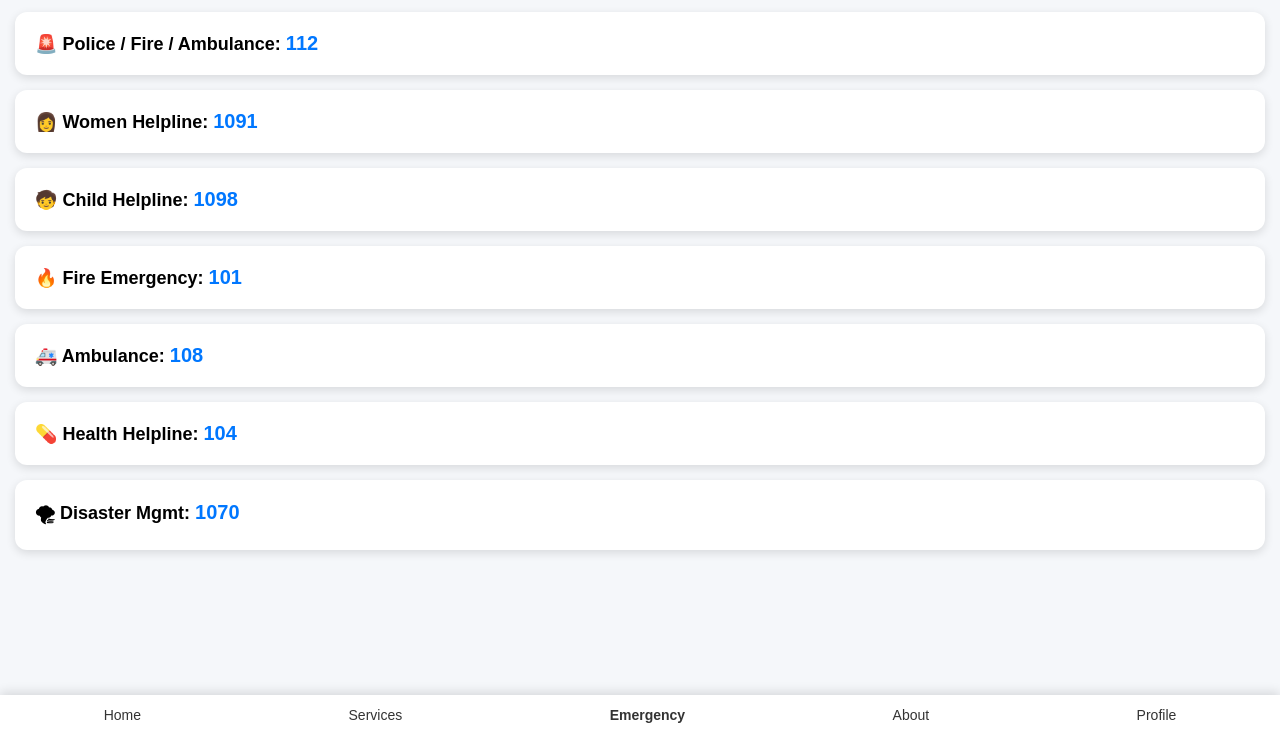
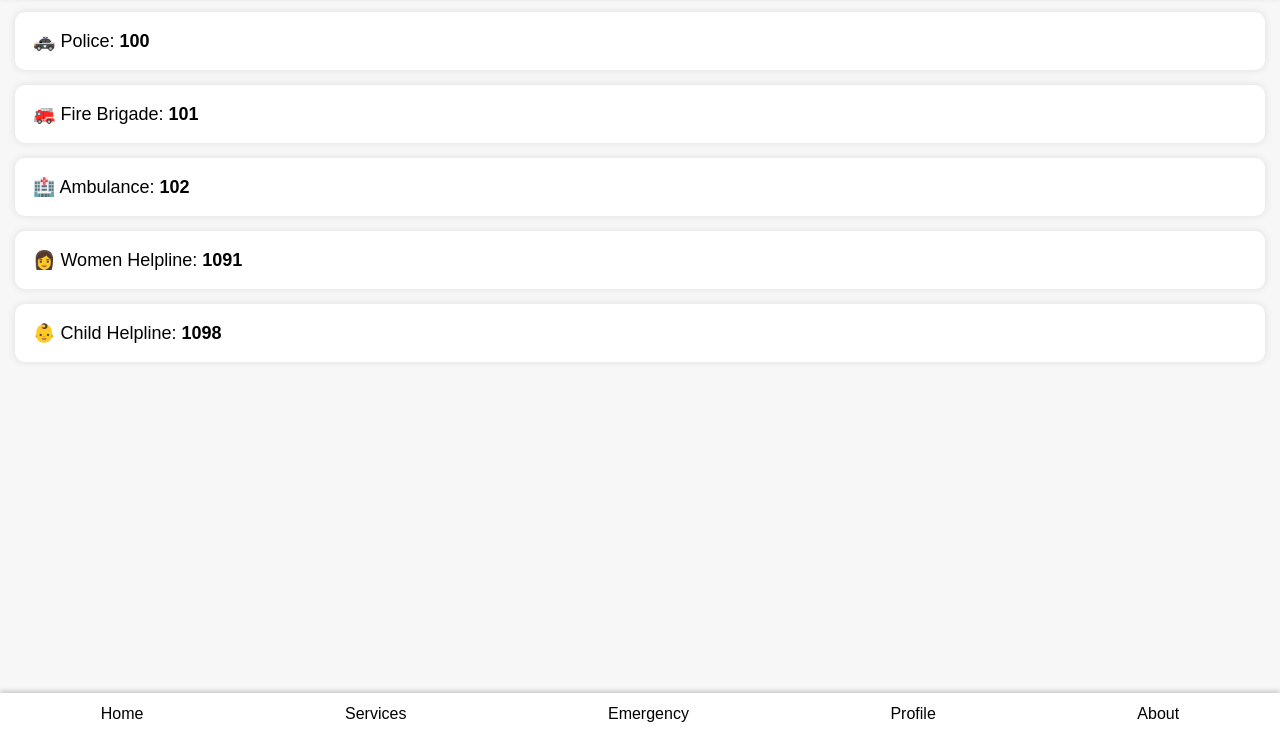
Before and after one commit to yog255992-del/Emergency, a plain HTML site: page Emergency.html in a window 1280 px wide. Shown: the part 65-800 px from the top of the page. Drawn offline with Linux system fonts and the light colour scheme.

Commit message:
Refactor Emergency.html with new layout and styles
Updated the structure and style of the Emergency.html file, including new header and card elements for emergency contacts.

```diff
--- a/Emergency.html
+++ b/Emergency.html
@@ -1,43 +1,52 @@
 <!DOCTYPE html>
-<html>
+<html lang="en">
 <head>
+<meta charset="UTF-8">
+<meta name="viewport" content="width=device-width, initial-scale=1.0">
 <title>Emergency Numbers</title>
-    <meta name="viewport" content="width=device-width, initial-scale=1">
+
 <style>
-        body { margin:0; font-family:Arial; background:#f5f7fa; }
-        .topbar { background:#ff3434; padding:18px; color:white; text-align:center; font-size:22px; font-weight:bold; }
-        .number {
-            background:white; margin:15px; padding:20px;
-            border-radius:12px; box-shadow:0 3px 10px rgba(0,0,0,0.12);
-            font-size:18px; font-weight:bold;
+body { font-family: Arial; background: #f7f7f7; margin: 0; }
+header { background: #ffffff; padding: 18px; text-align: center; font-weight: bold; font-size: 22px; box-shadow: 0 2px 5px rgba(0,0,0,0.1); }
+
+.card {
+  background: white;
+  padding: 18px;
+  margin: 15px;
+  border-radius: 10px;
+  box-shadow: 0 0 8px rgba(0,0,0,0.1);
+  font-size: 18px;
 }
-        .number a { text-decoration:none; color:#0077ff; font-size:20px; }
-        .nav { position:fixed; bottom:0; left:0; right:0; background:white;
-            display:flex; justify-content:space-around; padding:12px 0;
-            box-shadow:0 -3px 10px rgba(0,0,0,0.12); }
-        .nav a { text-decoration:none; color:#333; font-size:14px; }
-        .active { color:#ff3434; font-weight:bold; }
+
+a { text-decoration: none; color: black; }
+
+.navbar {
+  position: fixed;
+  bottom: 0; width: 100%;
+  background: white;
+  display: flex; justify-content: space-around;
+  padding: 12px 0; box-shadow: 0 -2px 5px rgba(0,0,0,0.2);
+}
 </style>
+
 </head>
 
 <body>
 
-<div class="topbar">Emergency Numbers</div>
+<header>Emergency Contacts</header>
 
-<div class="number">🚨 Police / Fire / Ambulance: <a href="tel:112">112</a></div>
-<div class="number">👩 Women Helpline: <a href="tel:1091">1091</a></div>
-<div class="number">🧒 Child Helpline: <a href="tel:1098">1098</a></div>
-<div class="number">🔥 Fire Emergency: <a href="tel:101">101</a></div>
-<div class="number">🚑 Ambulance: <a href="tel:108">108</a></div>
-<div class="number">💊 Health Helpline: <a href="tel:104">104</a></div>
-<div class="number">🌪 Disaster Mgmt: <a href="tel:1070">1070</a></div>
+<div class="card">🚓 Police: <b>100</b></div>
+<div class="card">🚒 Fire Brigade: <b>101</b></div>
+<div class="card">🏥 Ambulance: <b>102</b></div>
+<div class="card">👩 Women Helpline: <b>1091</b></div>
+<div class="card">👶 Child Helpline: <b>1098</b></div>
 
-<div class="nav">
+<div class="navbar">
   <a href="index.html">Home</a>
   <a href="services.html">Services</a>
-    <a class="active" href="emergency.html">Emergency</a>
+  <a href="emergency.html">Emergency</a>
+  <a href="profile.html">Profile</a>
   <a href="about.html">About</a>
-    <a href="profile.html">Profile</a>
 </div>
 
 </body>
```
Lines whose indentation alone changed are shown as unchanged.
